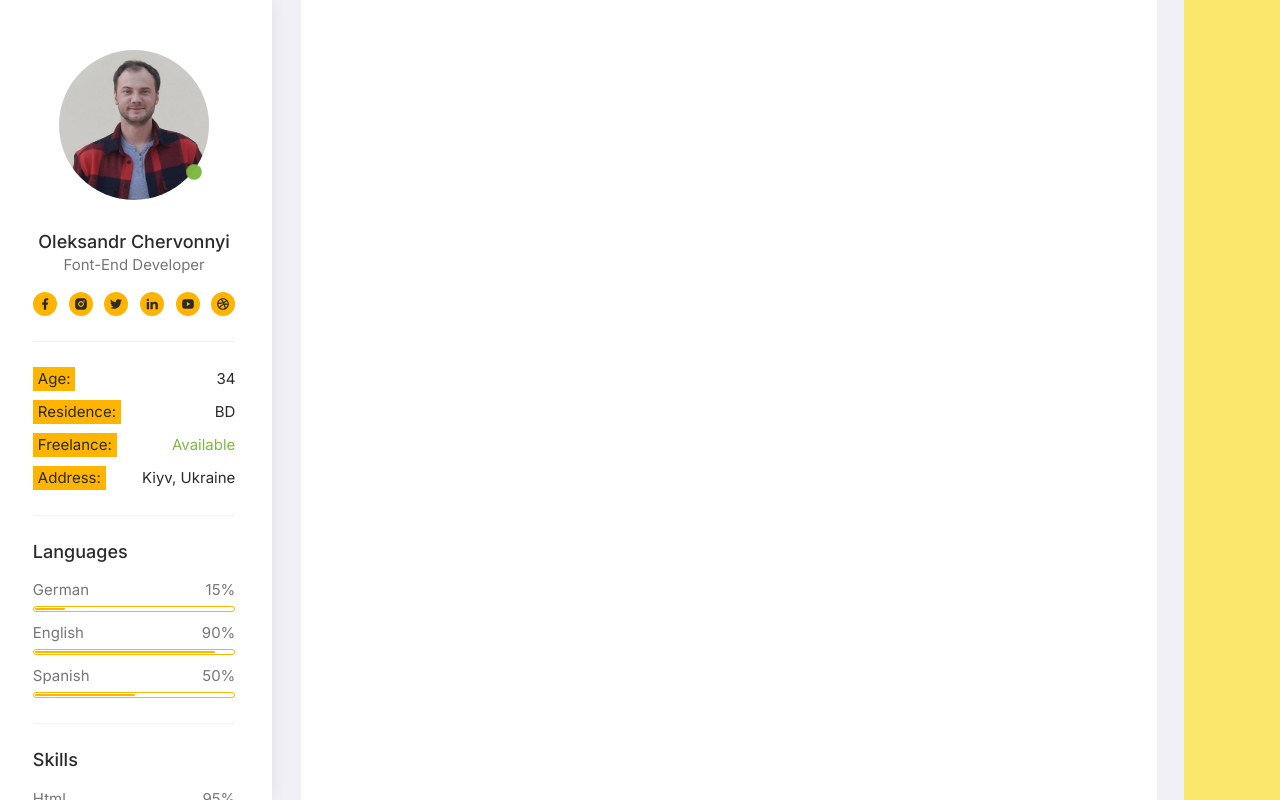
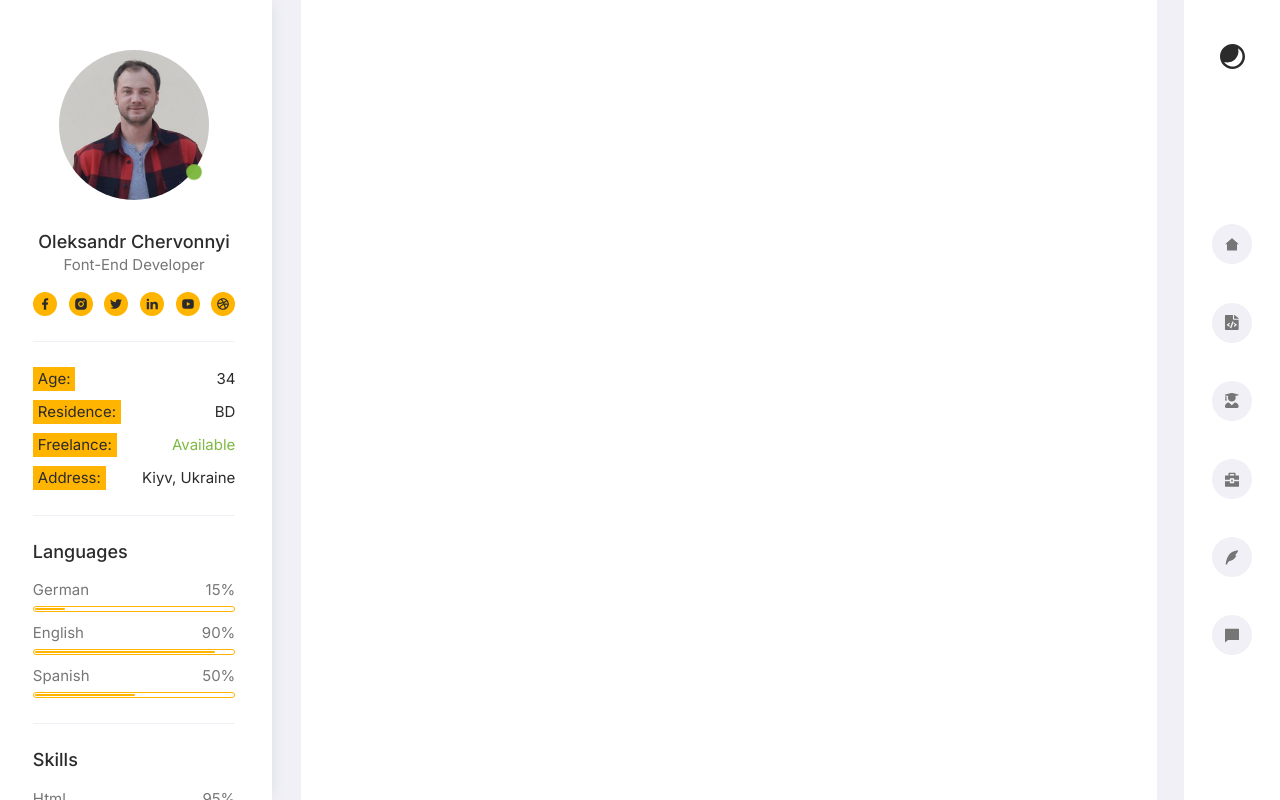
Before and after one commit to cheer77/Portfolio-With-React, a React app: page / in a window 1280 px wide. Built offline with nearby package versions, Linux system fonts and the light colour scheme.

Commit message:
added menu block

```diff
--- a/src/components/SocialBlock.tsx
+++ b/src/components/SocialBlock.tsx
@@ -48,4 +48,13 @@ const StyledSocialIcon = styled.a`
   &:hover {
     transform: scale(1.1);
   }
+
+  svg {
+    fill: #2b2b2b;
+    transition: all 0.3s ease-in-out;
+  }
+
+  &:hover svg {
+    fill: ${myTheme.gray.light};
+  }
 `;
--- a/src/layout/menu/Menu.tsx
+++ b/src/layout/menu/Menu.tsx
@@ -1,12 +1,92 @@
-import styled from "styled-components";
+import styled from 'styled-components';
+import { myTheme } from '../../style/Theme.styled';
+import { Icons } from '../../components/Icons';
+import { ac } from '../../utils/mixins';
 
 export function Menu() {
-  return <StyledMenu></StyledMenu>;
+  return (
+    <StyledMenu>
+      <StyledMenuInner>
+        <StyleDayNight>
+          <Icons width={'25'} height={'25'} iconId={'dayNight'}></Icons>
+        </StyleDayNight>
+        <StyledMenuBtn href="">
+          <Icons width={'16'} height={'15'} iconId={'home'}></Icons>
+        </StyledMenuBtn>
+
+        <StyledMenuBtn href="">
+          <Icons width={'16'} height={'15'} iconId={'code'}></Icons>
+        </StyledMenuBtn>
+
+        <StyledMenuBtn href="">
+          <Icons width={'16'} height={'15'} iconId={'student'}></Icons>
+        </StyledMenuBtn>
+
+        <StyledMenuBtn href="">
+          <Icons width={'16'} height={'15'} iconId={'work'}></Icons>
+        </StyledMenuBtn>
+
+        <StyledMenuBtn href="">
+          <Icons width={'16'} height={'15'} iconId={'blog'}></Icons>
+        </StyledMenuBtn>
+
+        <StyledMenuBtn href="">
+          <Icons width={'16'} height={'15'} iconId={'contact'}></Icons>
+        </StyledMenuBtn>
+      </StyledMenuInner>
+    </StyledMenu>
+  );
 }
 
 const StyledMenu = styled.nav`
   max-width: 7.5%;
   width: 100%;
   height: 100%;
-  background-color: #fae66b;
+  background-color: #fff;
 `;
+
+const StyledMenuInner = styled.div`
+  display: flex;
+  flex-direction: column;
+  align-items: center;
+`;
+
+const StyleDayNight = styled.a`
+  margin-top: ${ac('52px', '20px')};
+  cursor: pointer;
+  margin-bottom: ${ac('170px', '90px')};
+
+  svg {
+    transition: all 0.3s ease-in-out;
+    fill: ${myTheme.black};
+  }
+`;
+
+const StyledMenuBtn = styled.a`
+  display: flex;
+  justify-content: center;
+  align-items: center;
+  width: 40px;
+  height: 40px;
+  border-radius: 50%;
+  background-color: #f0f0f6;
+  margin-bottom: ${ac('43px', '23px')};
+  transition: all 0.3s ease-in-out;
+
+  &:last-child {
+    margin-bottom: 0;
+  }
+
+  svg {
+    transition: all 0.3s ease-in-out;
+    fill: ${myTheme.gray.light};
+  }
+
+  &:hover {
+    background-color: ${myTheme.yellow};
+  }
+
+  &:hover svg {
+    fill: ${myTheme.black};
+  }
+`;
```
Also changed, not shown: src/images/bg.svg (added), src/images/icons/icon-sprite.svg.
